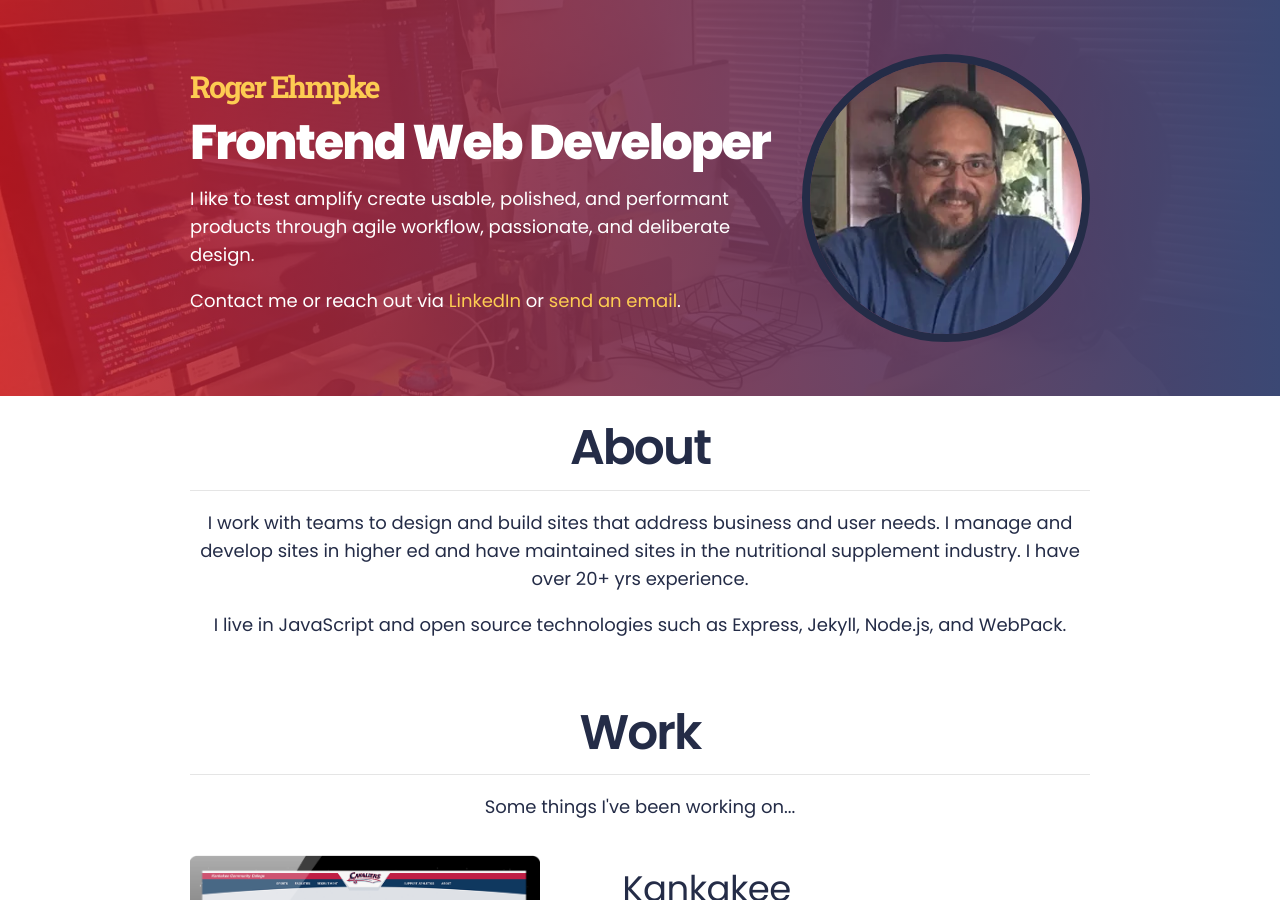
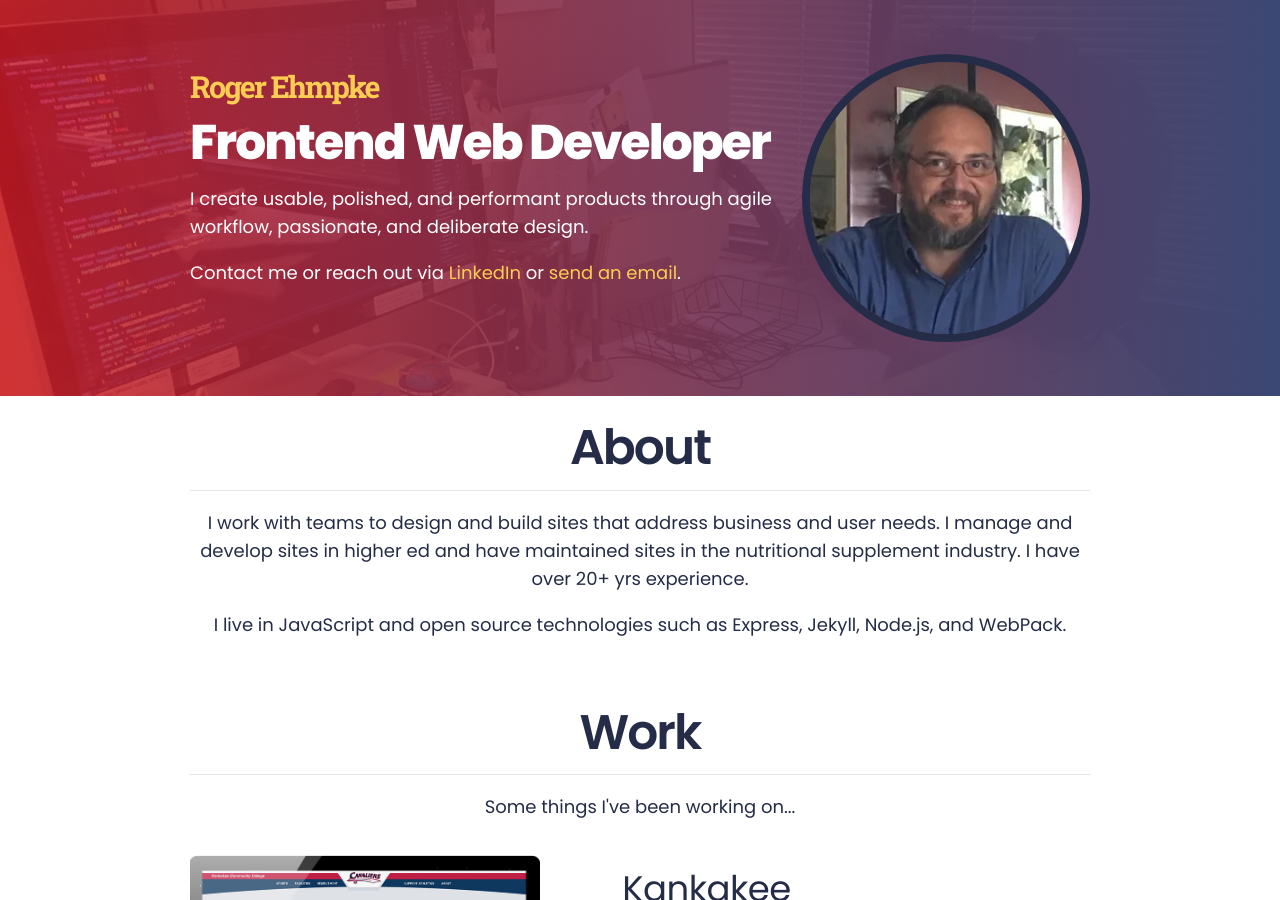
Before and after one commit to rehmpke/rogerehmpkesite, a Jekyll site: the page built from index.html, in a window 1280 px wide and 900 px high. Built offline with Jekyll 4.4.1, drawn with Linux system fonts in a browser that asks for light colours.

Commit message:
clean amplify

```diff
--- a/_includes/hero.html
+++ b/_includes/hero.html
@@ -3,7 +3,7 @@
     <div class="hero-shot__content">
         <h1><a class="logo--header" href="/">Roger Ehmpke</a></h1>
         <h2 class="heading--hero-shot">Frontend Web Developer</h2>
-        <p>I like to test amplify create usable, polished, and performant products through agile workflow, passionate, and deliberate design.</p>
+        <p>I create usable, polished, and performant products through agile workflow, passionate, and deliberate design.</p>
         <p>Contact me or reach out via <a href="https://www.linkedin.com/in/rogerehmpke" target="_blank" rel="noopener">LinkedIn</a> or <a href="#ContactMe">send an email</a>.</p>
     </div>
     <img class="img-fluid hero-shot__img--circle" src="./assets/img/roger.webp" width="300" height="300" alt="Roger Ehmpke's photo" />
```
